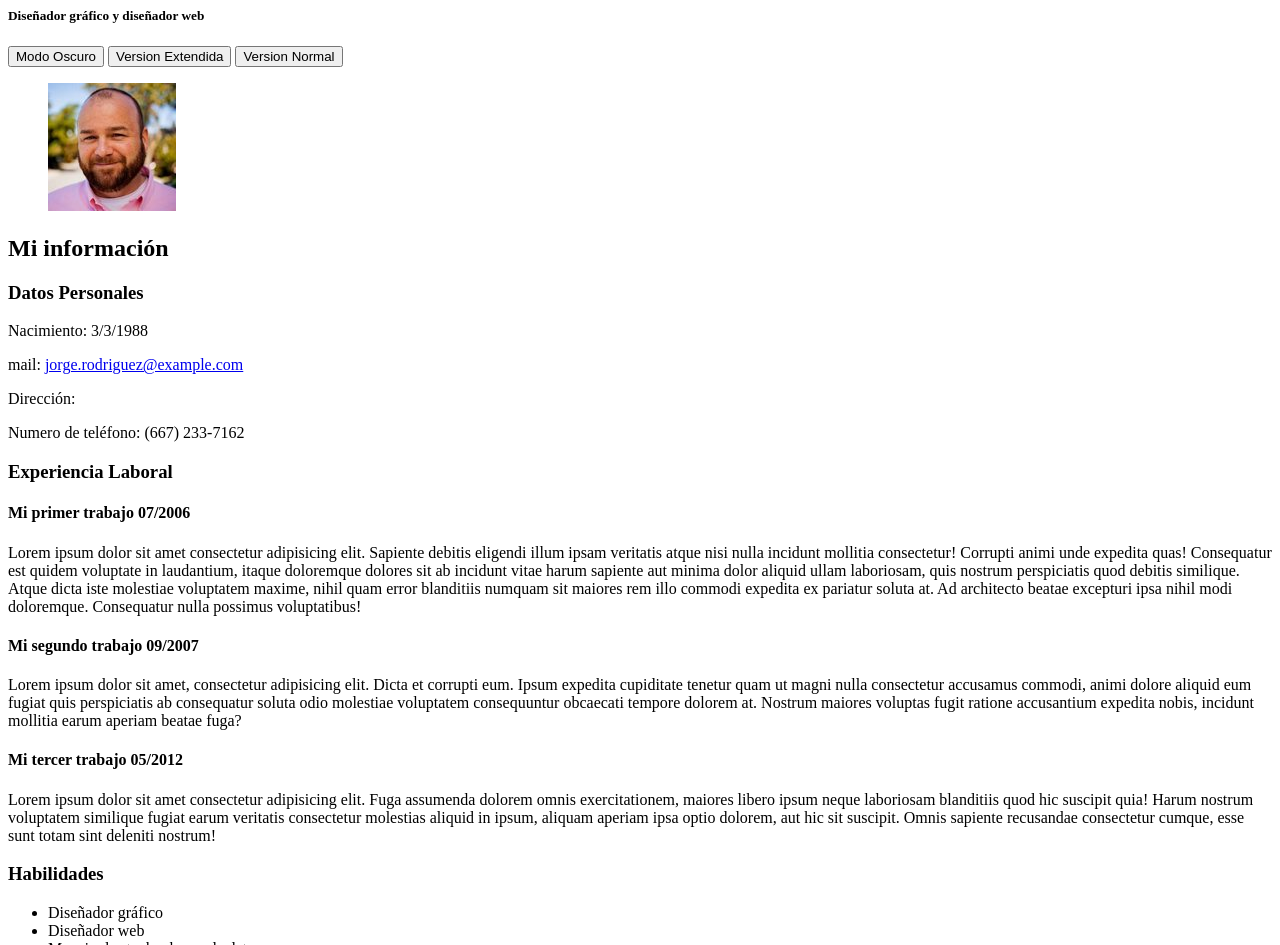
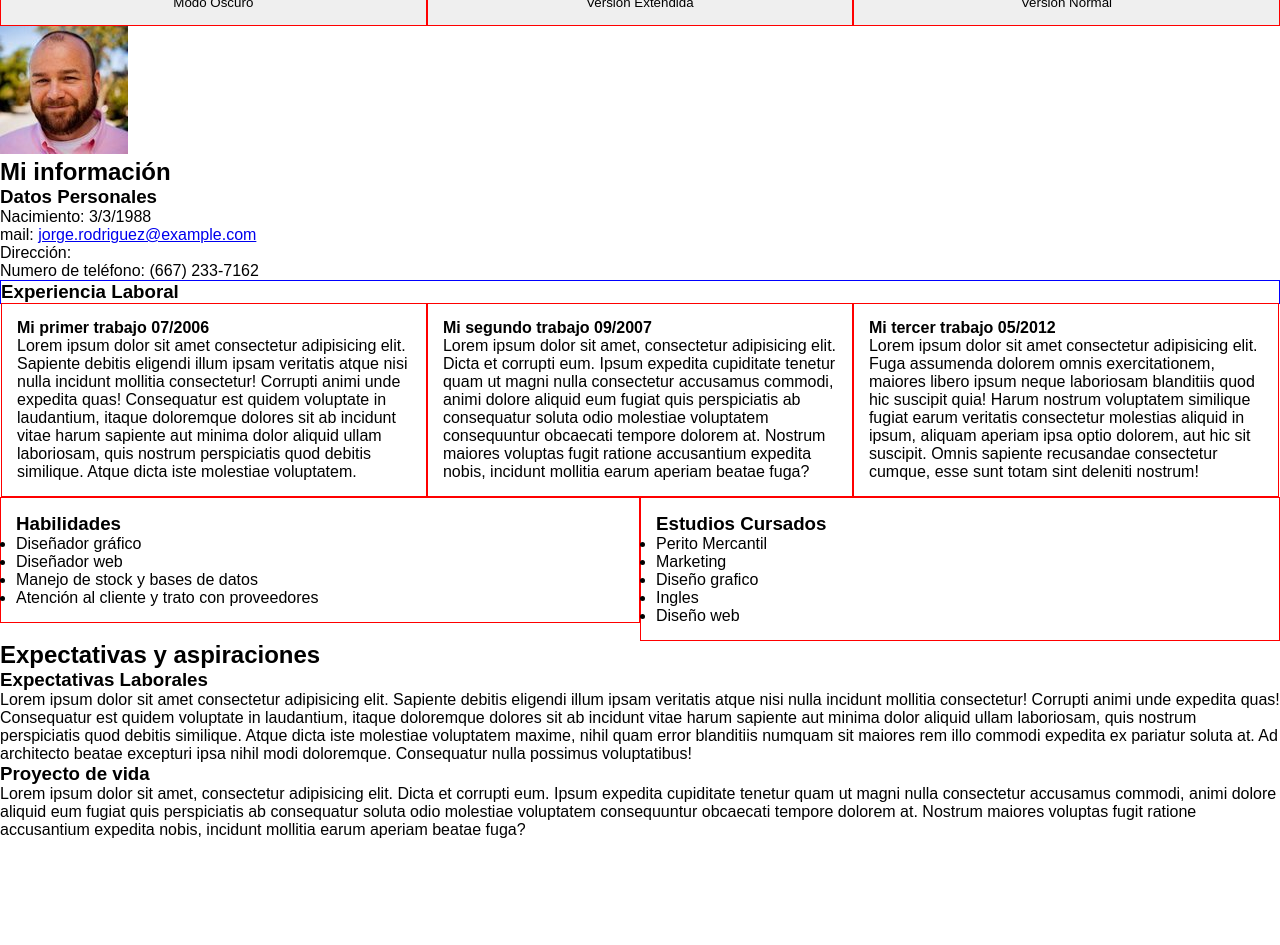
Before and after one commit to GaGoTek/TrabajoIntegradorCV, a plain HTML site: page index.html in a window 1280 px wide. Shown: the part 73-1018 px from the top of the page. After the commit the page ends 912 px from the top, so only its background shows below. Drawn offline with Linux system fonts and the light colour scheme.

Commit message:
agregue css y modifique extrucutura html

```diff
--- a/index.html
+++ b/index.html
@@ -1,11 +1,14 @@
 <!DOCTYPE html>
 <html lang="zxx">
+
 <head>
     <meta charset="UTF-8">
     <meta http-equiv="X-UA-Compatible" content="IE=edge">
     <meta name="viewport" content="width=device-width, initial-scale=1.0">
     <title>Curriculum</title>
+    <link rel="stylesheet" href="./styles.css">
 </head>
+
 <body>
     <header>
         <h1>
@@ -16,9 +19,9 @@ Jorge Rodriguez
 
 
     <nav>
-<button>Modo Oscuro</button>
-<button>Version Extendida</button>
-<button>Version Normal</button>
+        <button class="col-4">Modo Oscuro</button>
+        <button class="col-4">Version Extendida</button>
+        <button class="col-4">Version Normal</button>
 
 
     </nav>
@@ -29,7 +32,7 @@ Jorge Rodriguez
             <img src="assets/Foto_Jorge_Rodriguez.jpg" alt="foto de perfil de Jorge Rodriguez">
         </figure>
 
-<section>
+        <section id="Info-Basico">
             <h2>Mi información</h2>
 
             <article>
@@ -40,19 +43,42 @@ Jorge Rodriguez
                 <p>Numero de teléfono: (667) 233-7162</p>
             </article>
 
+            <div id="Experiencia">
                 <article>
                     <h3>Experiencia Laboral</h3>
 
+
+                    <div class="col-4" id="PrimerTrabajo">
                         <h4>Mi primer trabajo 07/2006</h4>
-            <P>Lorem ipsum dolor sit amet consectetur adipisicing elit. Sapiente debitis eligendi illum ipsam veritatis atque nisi nulla incidunt mollitia consectetur! Corrupti animi unde expedita quas! Consequatur est quidem voluptate in laudantium, itaque doloremque dolores sit ab incidunt vitae harum sapiente aut minima dolor aliquid ullam laboriosam, quis nostrum perspiciatis quod debitis similique. Atque dicta iste molestiae voluptatem maxime, nihil quam error blanditiis numquam sit maiores rem illo commodi expedita ex pariatur soluta at. Ad architecto beatae excepturi ipsa nihil modi doloremque. Consequatur nulla possimus voluptatibus!</P>
+                        <P>Lorem ipsum dolor sit amet consectetur adipisicing elit. Sapiente debitis eligendi illum
+                            ipsam veritatis atque nisi nulla incidunt mollitia consectetur! Corrupti animi unde expedita
+                            quas! Consequatur est quidem voluptate in laudantium, itaque doloremque dolores sit ab
+                            incidunt vitae harum sapiente aut minima dolor aliquid ullam laboriosam, quis nostrum
+                            perspiciatis quod debitis similique. Atque dicta iste molestiae voluptatem.</P>
+                    </div>
+                    <div class="col-4">
                         <h4>Mi segundo trabajo 09/2007</h4>
-            <P>Lorem ipsum dolor sit amet, consectetur adipisicing elit. Dicta et corrupti eum. Ipsum expedita cupiditate tenetur quam ut magni nulla consectetur accusamus commodi, animi dolore aliquid eum fugiat quis perspiciatis ab consequatur soluta odio molestiae voluptatem consequuntur obcaecati tempore dolorem at. Nostrum maiores voluptas fugit ratione accusantium expedita nobis, incidunt mollitia earum aperiam beatae fuga?</P>
+                        <P>Lorem ipsum dolor sit amet, consectetur adipisicing elit. Dicta et corrupti eum. Ipsum
+                            expedita cupiditate tenetur quam ut magni nulla consectetur accusamus commodi, animi dolore
+                            aliquid eum fugiat quis perspiciatis ab consequatur soluta odio molestiae voluptatem
+                            consequuntur obcaecati tempore dolorem at. Nostrum maiores voluptas fugit ratione
+                            accusantium expedita nobis, incidunt mollitia earum aperiam beatae fuga?</P>
+                    </div>
+                    <div class="col-4">
                         <h4>Mi tercer trabajo 05/2012</h4>
-            <P>Lorem ipsum dolor sit amet consectetur adipisicing elit. Fuga assumenda dolorem omnis exercitationem, maiores libero ipsum neque laboriosam blanditiis quod hic suscipit quia! Harum nostrum voluptatem similique fugiat earum veritatis consectetur molestias aliquid in ipsum, aliquam aperiam ipsa optio dolorem, aut hic sit suscipit. Omnis sapiente recusandae consectetur cumque, esse sunt totam sint deleniti nostrum!</P>
+                        <P>Lorem ipsum dolor sit amet consectetur adipisicing elit. Fuga assumenda dolorem omnis
+                            exercitationem, maiores libero ipsum neque laboriosam blanditiis quod hic suscipit quia!
+                            Harum nostrum voluptatem similique fugiat earum veritatis consectetur molestias aliquid in
+                            ipsum, aliquam aperiam ipsa optio dolorem, aut hic sit suscipit. Omnis sapiente recusandae
+                            consectetur cumque, esse sunt totam sint deleniti nostrum!</P>
+                    </div>
+
                 </article>
+            </div>
 
 
-    <article>
+            <div id="Habilidades">
+                <article class="col-6">
                     <h3>Habilidades</h3>
                     <ul>
                         <li>Diseñador gráfico</li>
@@ -62,7 +88,7 @@ Jorge Rodriguez
                     </ul>
                 </article>
 
-        <article>
+                <article class="col-6">
                     <h3>Estudios Cursados</h3>
                     <ul>
                         <li>Perito Mercantil</li>
@@ -72,16 +98,29 @@ Jorge Rodriguez
                         <li>Diseño web</li>
                     </ul>
                 </article>
+            </div>
 
+        </section>
+        <section id="Info-Extendida">
+            <h2>Expectativas y aspiraciones</h2>
             <article>
-            <h3>Expectativas y aspiraciones</h3>
-                <h4>Expectativas Laborales</h4>
-                <P>Lorem ipsum dolor sit amet consectetur adipisicing elit. Sapiente debitis eligendi illum ipsam veritatis atque nisi nulla incidunt mollitia consectetur! Corrupti animi unde expedita quas! Consequatur est quidem voluptate in laudantium, itaque doloremque dolores sit ab incidunt vitae harum sapiente aut minima dolor aliquid ullam laboriosam, quis nostrum perspiciatis quod debitis similique. Atque dicta iste molestiae voluptatem maxime, nihil quam error blanditiis numquam sit maiores rem illo commodi expedita ex pariatur soluta at. Ad architecto beatae excepturi ipsa nihil modi doloremque. Consequatur nulla possimus voluptatibus!</P>
-                <h4>Proyecto de vida</h4>
-                <P>Lorem ipsum dolor sit amet, consectetur adipisicing elit. Dicta et corrupti eum. Ipsum expedita cupiditate tenetur quam ut magni nulla consectetur accusamus commodi, animi dolore aliquid eum fugiat quis perspiciatis ab consequatur soluta odio molestiae voluptatem consequuntur obcaecati tempore dolorem at. Nostrum maiores voluptas fugit ratione accusantium expedita nobis, incidunt mollitia earum aperiam beatae fuga?</P>
+                <h3>Expectativas Laborales</h3>
+                <P>Lorem ipsum dolor sit amet consectetur adipisicing elit. Sapiente debitis eligendi illum ipsam
+                    veritatis atque nisi nulla incidunt mollitia consectetur! Corrupti animi unde expedita quas!
+                    Consequatur est quidem voluptate in laudantium, itaque doloremque dolores sit ab incidunt vitae
+                    harum sapiente aut minima dolor aliquid ullam laboriosam, quis nostrum perspiciatis quod debitis
+                    similique. Atque dicta iste molestiae voluptatem maxime, nihil quam error blanditiis numquam sit
+                    maiores rem illo commodi expedita ex pariatur soluta at. Ad architecto beatae excepturi ipsa
+                    nihil
+                    modi doloremque. Consequatur nulla possimus voluptatibus!</P>
+                <h3>Proyecto de vida</h3>
+                <P>Lorem ipsum dolor sit amet, consectetur adipisicing elit. Dicta et corrupti eum. Ipsum expedita
+                    cupiditate tenetur quam ut magni nulla consectetur accusamus commodi, animi dolore aliquid eum
+                    fugiat quis perspiciatis ab consequatur soluta odio molestiae voluptatem consequuntur obcaecati
+                    tempore dolorem at. Nostrum maiores voluptas fugit ratione accusantium expedita nobis, incidunt
+                    mollitia earum aperiam beatae fuga?</P>
 
             </article>
-
         </section>
 
 
@@ -97,4 +136,5 @@ Jorge Rodriguez
 
 
 </body>
+
 </html>
--- /dev/null
+++ b/styles.css
@@ -0,0 +1,31 @@
+*{
+box-sizing: border-box;
+padding: 0;
+margin: 0;
+font-family: sans-serif, Arial, Helvetica;
+}
+
+[class*="col-"] {
+    float: left;
+    padding: 15px;
+    border: 1px solid red;
+
+  }
+
+.col-1 {width: 8.33%;}
+.col-2 {width: 16.66%;}
+.col-3 {width: 25%;}
+.col-4 {width: 33.33%;}
+.col-5 {width: 41.66%;}
+.col-6 {width: 50%;}
+.col-7 {width: 58.33%;}
+.col-8 {width: 66.66%;}
+.col-9 {width: 75%;}
+.col-10 {width: 83.33%;}
+.col-11 {width: 91.66%;}
+.col-12 {width: 100%;}
+
+#Experiencia {
+    border: 1px solid blue;
+
+}
```
Lines whose indentation alone changed are shown as unchanged.
